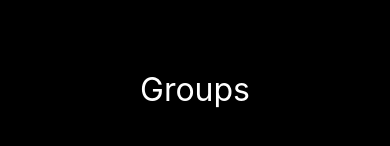
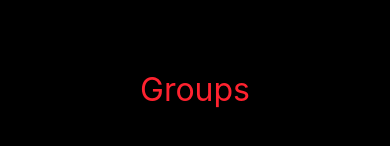
Before and after one commit to negoNegoso/navigation, a React Native app: screen / in a window 390 px wide. Shown: the part 544-690 px from the top of the page. Built offline with nearby package versions, Linux system fonts and the light colour scheme.

Commit message:
style: adjust

```diff
--- a/src/screens/groups/index.js
+++ b/src/screens/groups/index.js
@@ -1,6 +1,6 @@
 
 import { StyleSheet, Text, View } from 'react-native';
-import { Container, Title } from './style';
+import { Container, Title } from './styles';
 
 export function Groups() {
     return (
--- a/src/screens/groups/style.js
+++ b/src/screens/groups/styles.js
@@ -4,11 +4,11 @@ import styled from "styled-components/native";
 export const Container = styled.View`
     flex: 1;
     background-color: #000;
-    alignItems: center;
+    align-items: center;
     justify-content: center;
 `;
 
 export const Title = styled.Text`
-        color: #FFF;
-        font-size: 32
+        color: #FF222F;
+        font-size: 32px;
 `;
```
